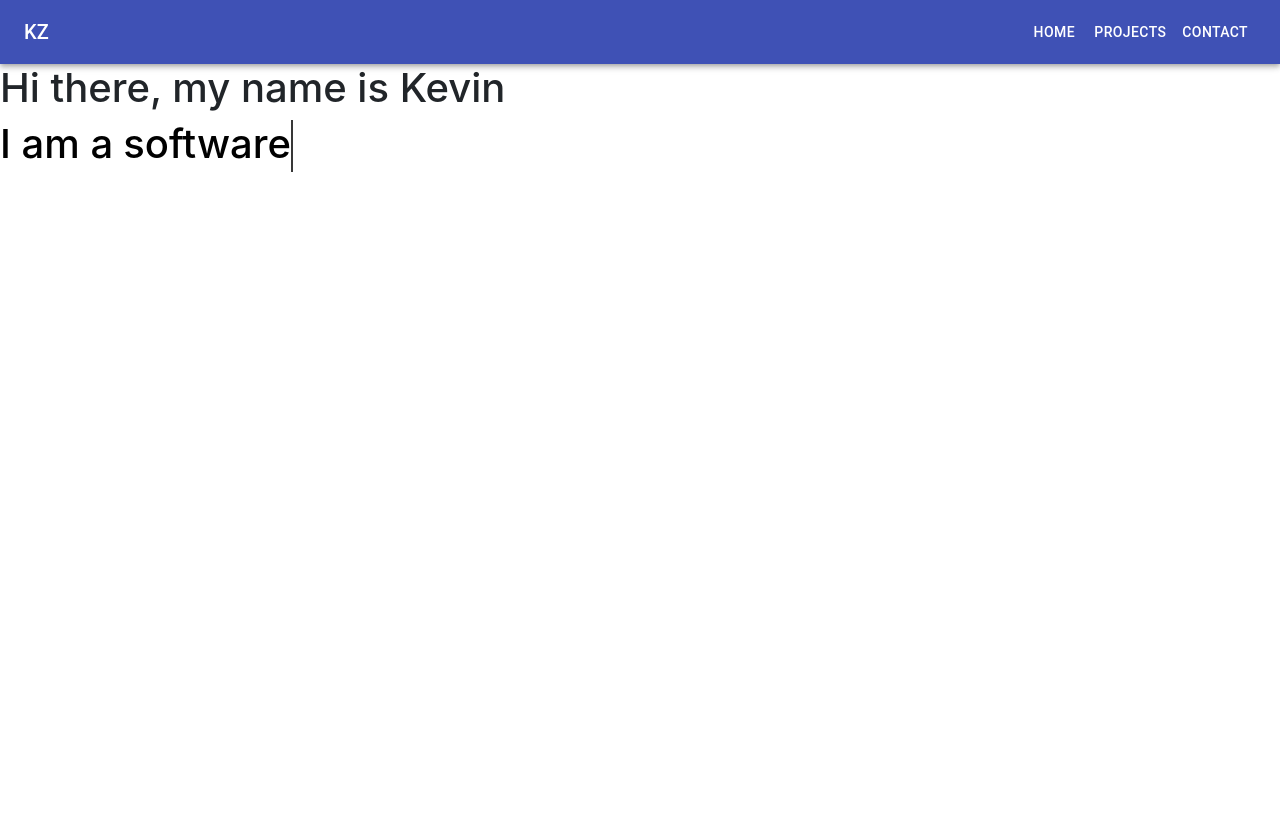
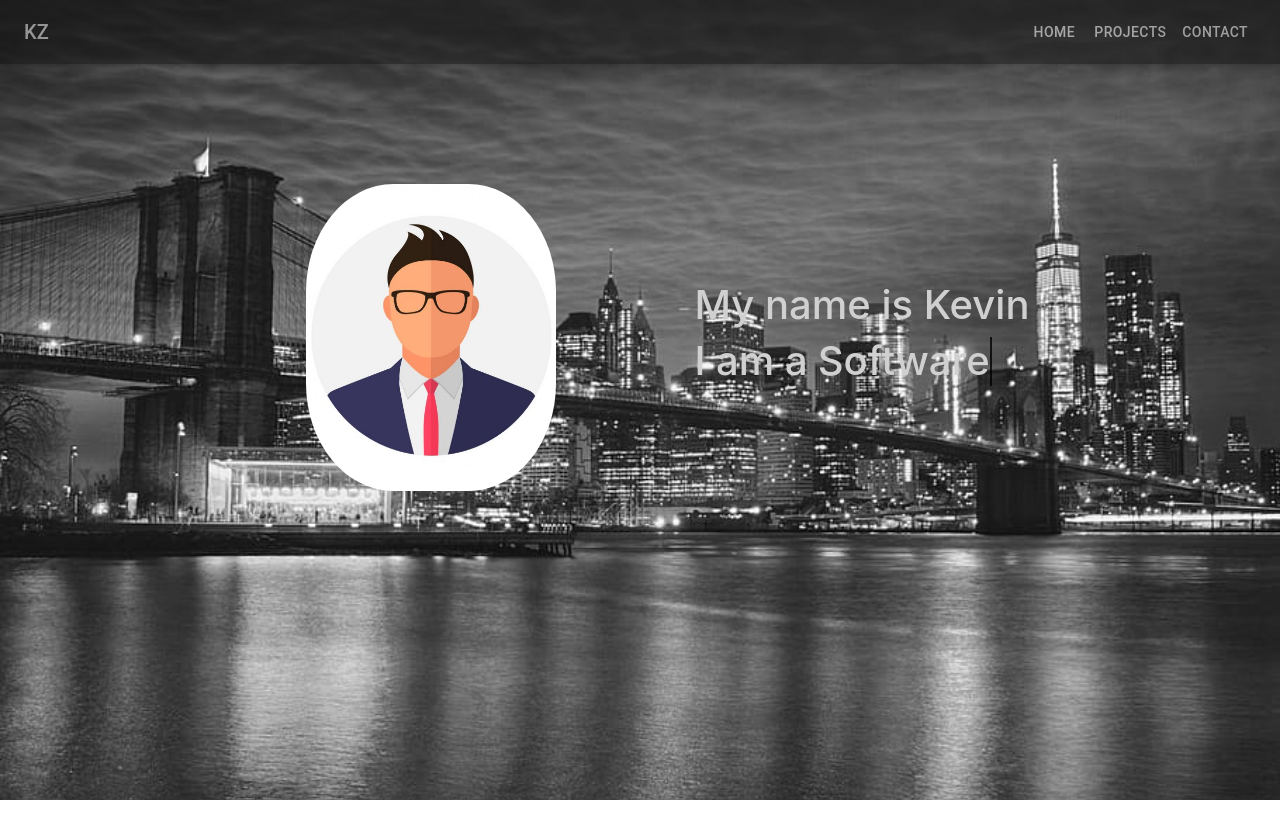
Before and after one commit to kevzhere/profile, a React (Create React App) app: page / in a window 1280 px wide. Shown: the top 838 px of the page. After the commit the page ends 800 px from the top, so only its background shows below. Built offline with nearby package versions, Linux system fonts and the light colour scheme.

Commit message:
Updated home page. Updated background and header

```diff
--- a/src/Header.js
+++ b/src/Header.js
@@ -14,6 +14,10 @@ import { withRouter } from 'react-router-dom';
 const useStyles = makeStyles((theme) => ({
   root: {
     flexGrow: 1,
+    opacity: 0.5,
+  },
+  backgroundColor: {
+    backgroundColor: '#131313',
   },
   menuButton: {
     marginRight: theme.spacing(2),
@@ -46,9 +50,8 @@ const Header = ({history}) => {
 
   return (
     <div className={classes.root}>
-      <AppBar position="static">
+      <AppBar position="static" className={classes.backgroundColor} >
         <Toolbar>
-
           <Typography variant="h6" className={classes.title}>
             KZ
           </Typography>
--- a/src/Home.js
+++ b/src/Home.js
@@ -1,20 +1,29 @@
-import React from 'react'
-import { Typewriter } from './typewriter/Typewriter'
+import React from 'react';
+import { Typewriter } from './typewriter/Typewriter';
+import profImg from './assets/prof.jpg'
 
 const Home = () => {
 
   return (
     <>
+      <div className='container'>
+        <div className='small-box'>
+          <img className='profile-image' src={profImg}/>
+        </div>
         <div>
-        <h1>Hi there, my name is Kevin </h1>
+          <div style={{ color: '#d0d0d0' }}>
+            <h1>My name is Kevin </h1>
           </div>
-      <div className='intro'>
-        <h1>I am a </h1>
+          <div>
             <Typewriter
+              startPhrase='I am a'
               speed='500'
-          words={['software engineer', 'full-stack developer', 'guy...?']}
+              words={['Software Engineer', 'Front-end Developer', 'Full Stack Developer']}
+              textColor='#d0d0d0'
               reverse={true}
             />
+          </div>
+        </div>
       </div>
     </>
   )
--- a/src/index.css
+++ b/src/index.css
@@ -1,3 +1,8 @@
+html {
+  width: 100%;
+  height: 100%;
+}
+
 body {
   margin: 0;
   font-family: -apple-system, BlinkMacSystemFont, 'Segoe UI', 'Roboto', 'Oxygen',
@@ -8,6 +13,10 @@ body {
   margin: 0;
   padding: 0;
   box-sizing: border-box;
+  color: rgb(253, 253, 253);
+  height: 100vh;
+  overflow: hidden;
+  background: #333 url('./assets/nyc-gray.jpg') no-repeat center center / cover;
 }
 
 code {
@@ -15,8 +24,23 @@ code {
     monospace;
 }
 
-html {
-  width: 100%;
-  height: 100%;
-  overflow: hidden;
+.container {
+  display: flex;
+  justify-content: center;
+  align-items: center;
+  width: 200px;
+  margin: 5%;
+  flex-wrap: wrap;
 }
+
+.small-box {
+  width: 30%;
+  height: 30%;
+  margin: 5%;
+}
+
+.profile-image {
+  max-width: 75%;
+  max-height: 75%;
+  border-radius: 35%;
+}
--- a/src/typewriter/Typewriter.js
+++ b/src/typewriter/Typewriter.js
@@ -2,7 +2,7 @@ import React, { useState, useEffect } from 'react';
 import './typewriter.css';
 
 
-export const Typewriter = ({speed, words, reverse }) => {
+export const Typewriter = ({startPhrase, speed, words, reverse, textColor }) => {
   const [displayedWord, setDisplayedWord] = useState('');
   let wordIndex = 0;
   let charIndex = 0;
@@ -45,8 +45,13 @@ export const Typewriter = ({speed, words, reverse }) => {
   }, [words, speed])
 
   return (
-    <h1 className='typing'>
-      { displayedWord }
-    </h1>
+    <div style={{color: textColor}}>
+      <h1>
+        { startPhrase }
+        <span className='typing'>
+          { displayedWord }
+        </span>
+      </h1>
+    </div>
   )
 }
--- a/src/typewriter/typewriter.css
+++ b/src/typewriter/typewriter.css
@@ -1,9 +1,3 @@
-.intro {
-  display: flex;
-  color: black;
-  height: 100vh;
-}
-
 .typing {
   position: relative;
   margin-left: 10px;
```
Also changed, not shown: src/assets/nyc-gray.jpg (added), src/assets/prof.jpg (added). Lines whose indentation alone changed are shown as unchanged.
